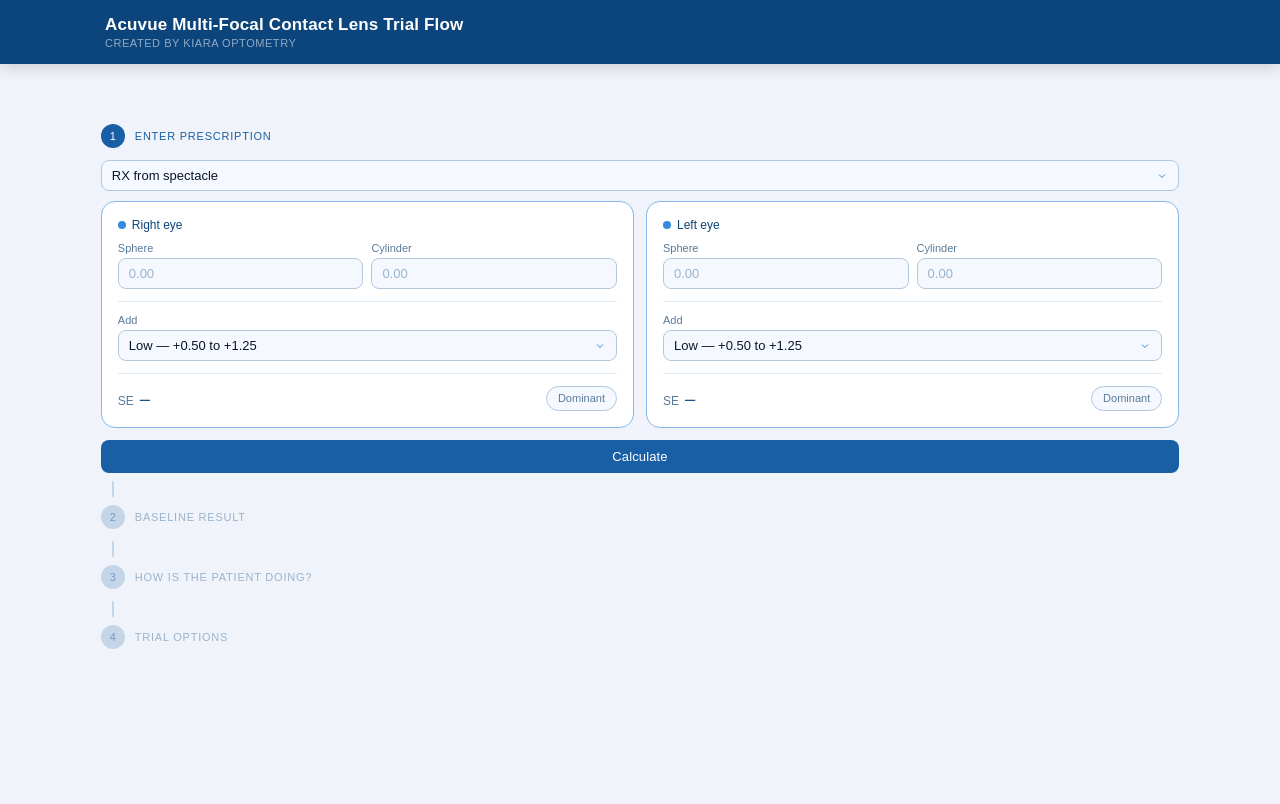
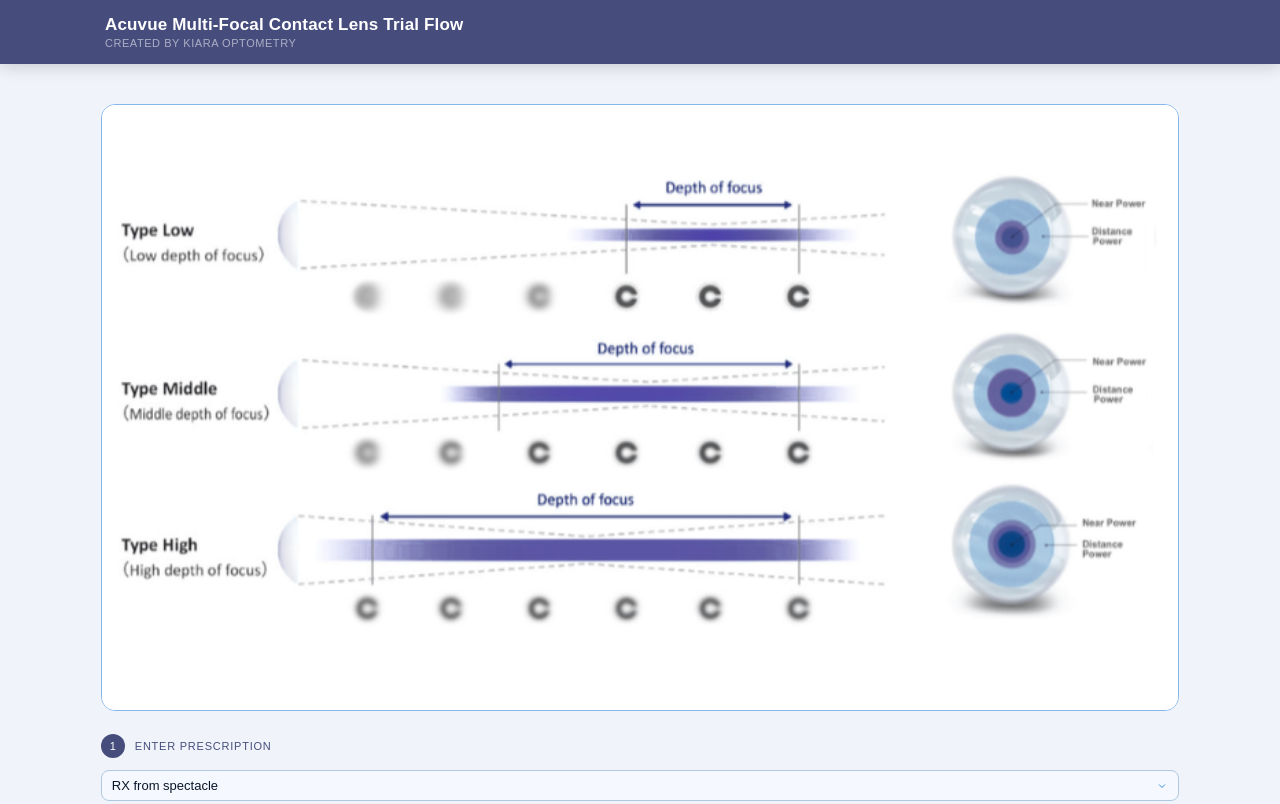
Before and after one commit to sp-rx/CL_MF, a plain HTML site: page index.html in a window 1280 px wide. Shown: the top 804 px of the page. Drawn offline with Linux system fonts and the light colour scheme.

Commit message:
Update index.html

```diff
--- a/index.html
+++ b/index.html
@@ -6,7 +6,7 @@
 
 
 <style>
-:root{--font-sans:Arial,sans-serif;--font-mono:Consolas,monospace;--color-text-primary:#111;--color-text-secondary:#666;--color-text-tertiary:#999;--color-background-primary:#fff;--color-background-secondary:#f7f7f7;--color-background-tertiary:#ececec;--color-border-primary:#999;--color-border-secondary:#ccc;--color-border-tertiary:#e5e5e5;--border-radius-md:8px;--border-radius-lg:14px; --navy: #0C447C}
+:root{--font-sans:Arial,sans-serif;--font-mono:Consolas,monospace;--color-text-primary:#111;--color-text-secondary:#666;--color-text-tertiary:#999;--color-background-primary:#fff;--color-background-secondary:#f7f7f7;--color-background-tertiary:#ececec;--color-border-primary:#999;--color-border-secondary:#ccc;--color-border-tertiary:#e5e5e5;--border-radius-md:8px;--border-radius-lg:14px; --navy: #464D7D}
 
 
 *{box-sizing:border-box;margin:0;padding:0;font-family:inherit}
@@ -15,9 +15,9 @@
 
 .step{margin-bottom:8px}
 .step-header{display:flex;align-items:center;gap:10px;margin-bottom:12px}
-.step-num{width:24px;height:24px;border-radius:50%;background:#185FA5;font-size:11px;font-weight:500;color:#fff;display:flex;align-items:center;justify-content:center;flex-shrink:0}
+.step-num{width:24px;height:24px;border-radius:50%;background:#464D7D;font-size:11px;font-weight:500;color:#fff;display:flex;align-items:center;justify-content:center;flex-shrink:0}
 .step-num.dim{background:#c5d5e8;color:#7a9abf}
-.step-title{font-size:11px;font-weight:500;color:#185FA5;text-transform:uppercase;letter-spacing:.07em}
+.step-title{font-size:11px;font-weight:500;color:#464D7D;text-transform:uppercase;letter-spacing:.07em}
 .step-title.dim{color:#9ab3cc}
 .step-connector{width:2px;background:#c5d5e8;height:16px;margin-left:11px;margin-bottom:8px;border-radius:1px}
 
@@ -147,9 +147,11 @@
 </header>
 
 
-<div style="margin-top:100px" class="page">
+<div style="margin-top:80px" class="page">
 
-
+<div class="step" style="margin-bottom:20px">
+<img style="width:100%; border:1.5px solid #85B7EB; border-radius:14px" src="https://raw.githubusercontent.com/sp-rx/CL_MF/refs/heads/main/abberations.png" alt="">
+</div>
 
 
   <div class="step">
@@ -220,7 +222,7 @@
     </div>
     <div class="controls-bar">
 
-      <button style="width:100%" class="calc-btn" onclick="calculateSE()">Calculate</button>
+      <button style="width:100%; background-color:#464D7D" class="calc-btn" onclick="calculateSE()">Calculate</button>
     </div>
   </div>
 
```
